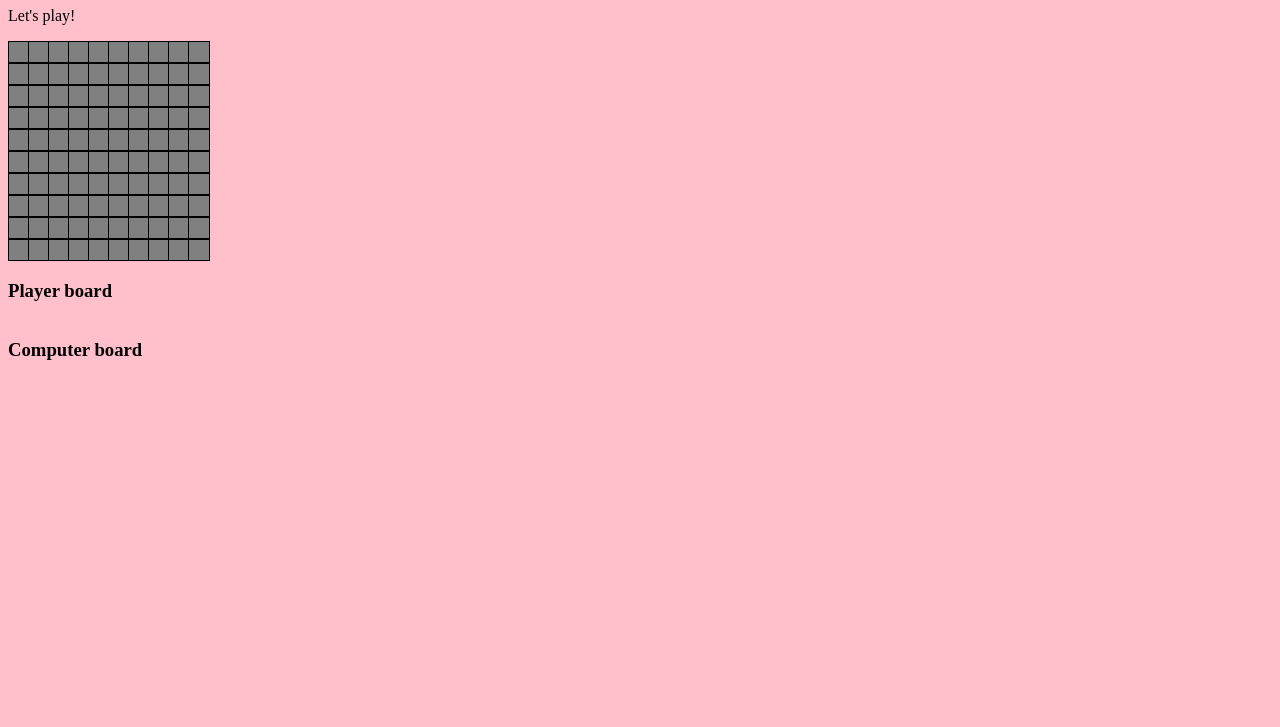
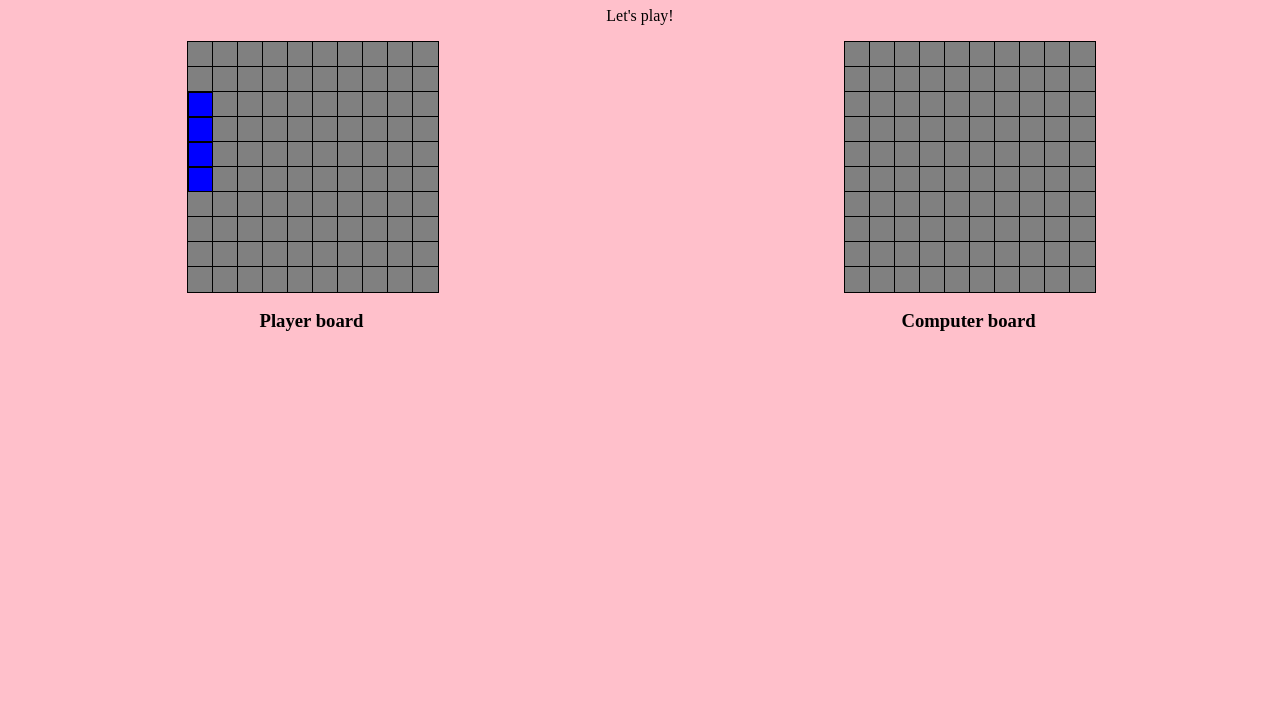
Before and after one commit to Conor-Dunne/battleship-game, a website built with webpack: page src/template.html in a window 1280 px wide. Shown: the part 73-800 px from the top of the page. Built offline with nearby package versions, Linux system fonts and the light colour scheme.

Commit message:
Add boards to DOM and test function to place ships on board

```diff
--- a/src/index.js
+++ b/src/index.js
@@ -41,3 +41,23 @@ console.log(human.takeShot(3, 3));
 console.log(human.takeShot(4, 3));
 
 renderBoard("player-board");
+renderBoard("computer-board");
+
+const domShip = function (x, y, length) {
+  const placePoint = document.querySelector(
+    `div#player-board > [data-coords = "${x},${y}"]`
+  );
+
+  const ship = document.createElement("div");
+  ship.classList.add("ship");
+
+  for (let i = 1; i <= length; i += 1) {
+    const oneSquare = document.createElement("div");
+    oneSquare.classList.add("ship-square");
+    ship.appendChild(oneSquare);
+  }
+
+  placePoint.appendChild(ship);
+};
+
+domShip(3,1, 4);
--- a/src/styles.css
+++ b/src/styles.css
@@ -4,11 +4,13 @@ h1 {
 
 body {
     background: pink;
+    text-align: center;
 }
 
 .square {
-    height: 20px;
-    width: 20px;
+    display: flex;
+    height: 100%;
+    width: 100%;
     background: grey;
     border: 1px solid black;
 
@@ -16,5 +18,28 @@ body {
 
 .board {
     display: grid;
-    grid-template-columns: repeat(10, 20px);
+    grid-template-columns: repeat(10, 25px);
+    grid-template-rows: repeat(10, 25px);
 }
+
+.boards-wrapper {
+    display: flex;
+    justify-content: space-around;
+    align-items: center;
+    flex-wrap: wrap;
+    gap: 50px;
+}
+
+.ship-square {
+    height: 23px;
+    width: 23px;
+    background: blue;
+    border: 1px solid black;
+}
+
+.ship {
+    display: flex;
+    flex-direction: column;
+    z-index: 0;
+    height: fit-content;
+}
```
Also changed, not shown: src/tests/gameboard.test.js (line endings or trailing spaces).
